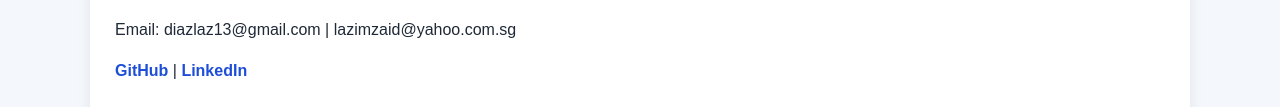
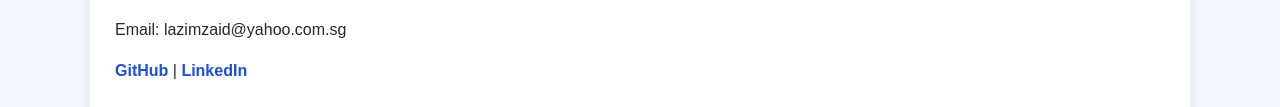
Before and after one commit to zaidlaz/github.io, a plain HTML site: page index.html in a window 1280 px wide. Shown: the part 2306-2413 px from the top of the page. Drawn offline with Linux system fonts and the light colour scheme.

Commit message:
Remove one email from contact section

```diff
--- a/index.html
+++ b/index.html
@@ -197,7 +197,7 @@
 
   <section class="card">
     <h2>Contact</h2>
-    <p>Email: diazlaz13@gmail.com | lazimzaid@yahoo.com.sg</p>
+    <p>Email: lazimzaid@yahoo.com.sg</p>
     <p>
       <a href="https://github.com/zaidlaz" target="_blank">GitHub</a> |
       <a href="https://www.linkedin.com/in/zaidlaz/" target="_blank">LinkedIn</a>
```
